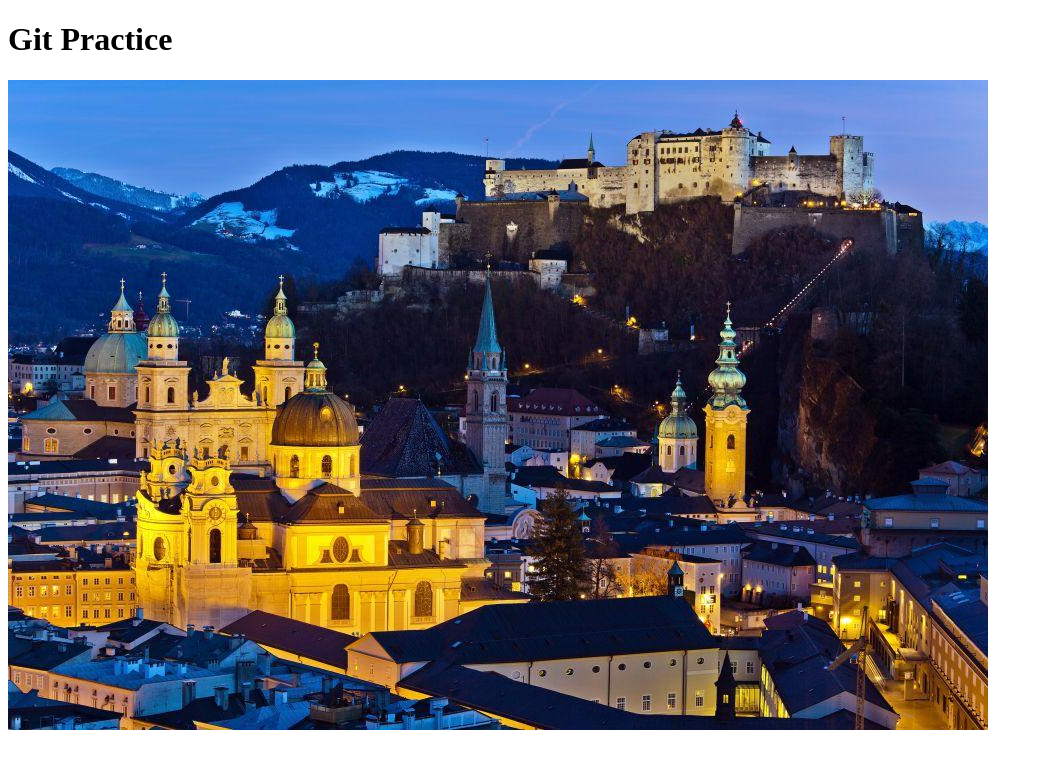
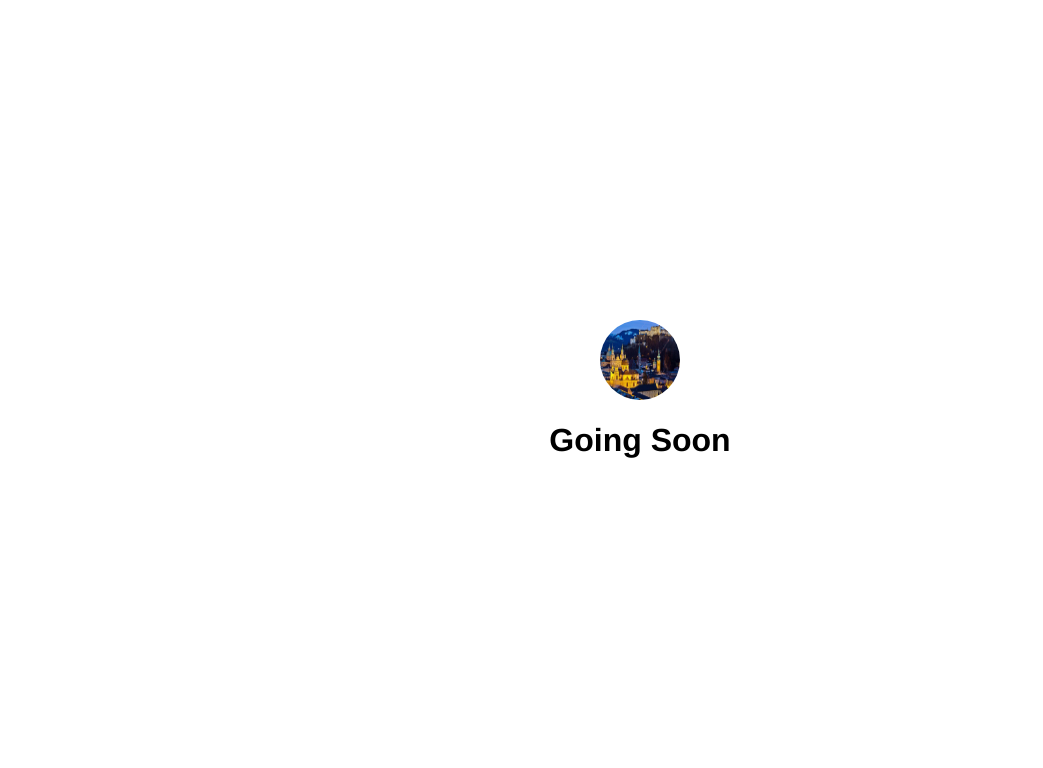
Before and after one commit to viei0628/git-101, a plain HTML site: page index.html in a window 1280 px wide. Shown: the whole page, without its empty margins (0-1043 px from the left). Drawn offline with Linux system fonts and the light colour scheme.

Commit message:
Centered an image and tagline

```diff
--- a/index.html
+++ b/index.html
@@ -2,9 +2,13 @@
 <html>
 <head>
   <title></title>
+  <link rel="stylesheet" type="text/css" href="style.css">
 </head>
 <body>
-  <h1>Git Practice</h1>
-  <img src="images/Austria7.jpg" alt="">
+  <div id="container">
+    <img src="images/Austria7.jpg" alt="" id="logo">
+    <h1>Going Soon</h1>
+  </div>
+
 </body>
 </html>
--- /dev/null
+++ b/style.css
@@ -0,0 +1,17 @@
+#container {
+  display:flex;
+  align-items:center;
+  justify-content: center;
+  height:100vh;
+  flex-direction: column;
+}
+
+#logo {
+  height:80px;
+  width:80px;
+  border-radius: 50%;
+}
+body {
+  margin:0;
+  font-family: Helvetica;
+}
```
